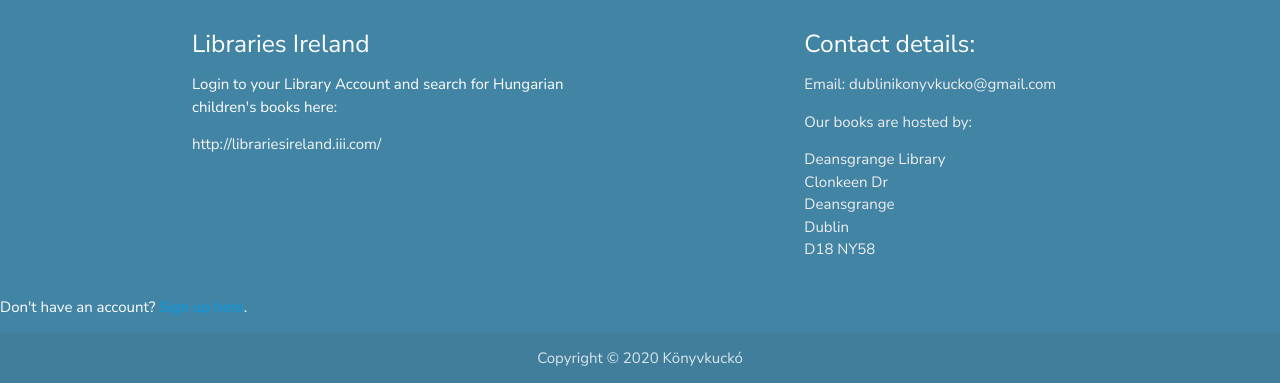
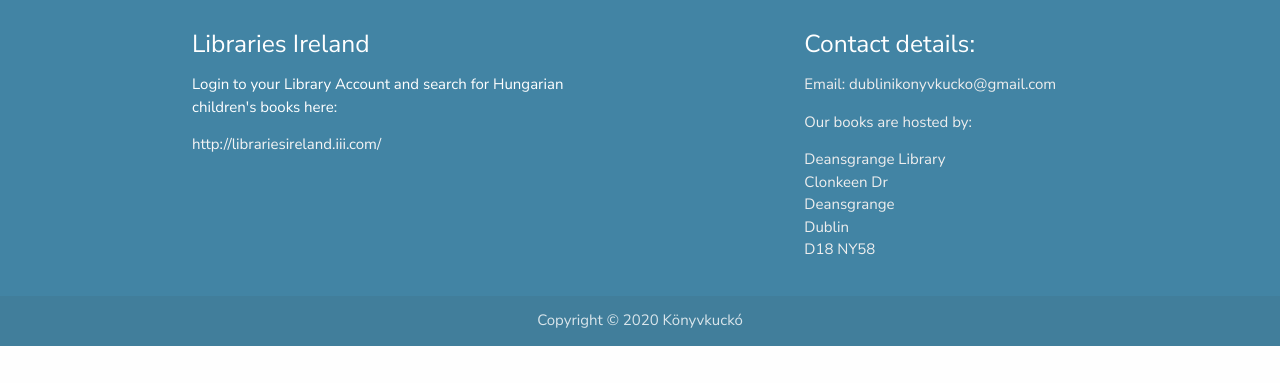
Before and after one commit to taikatta/Milestone3-Konyvkucko, a Flask app: page /add_book in a window 1280 px wide. Shown: the part 1056-1439 px from the top of the page. After the commit the page ends 1402 px from the top, so only its background shows below. Run offline with Flask 2, Linux system fonts and the light colour scheme; some libraries are stand-ins or nearby versions.

Commit message:
Unwanted login deleted from base.html

```diff
--- a/templates/base.html
+++ b/templates/base.html
@@ -86,9 +86,6 @@
                 </div>
             </div>
         </div>
-        {% if not session %}
-        <p> Don't have an account? <a href="{{ url_for('register') }}">Sign up here</a>. </p>
-        {% endif %}
         <div class="footer-copyright">
             <div class="container">
                 Copyright © 2020 Könyvkuckó
```
